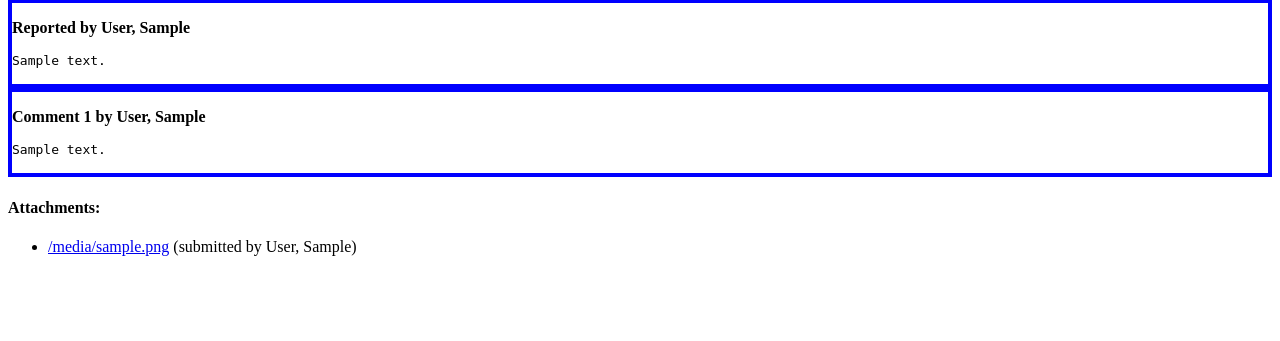
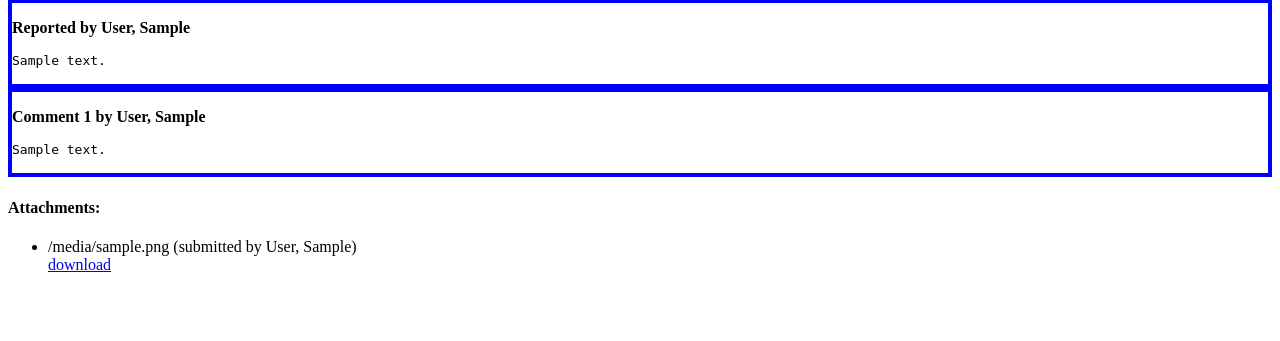
Before and after one commit to certik/bugzilla_ui, a Django app: template templates/bug.html in a window 1280 px wide. Shown: the part 107-448 px from the top of the page. Run offline with Django 3.2, Linux system fonts and the light colour scheme; the template is opened without the code that fills it: most values are stand-ins (such as "Sample title", 1, 10 or a date in 2020); form fields are guessed from the names that the template uses.

Commit message:
Refactoring

```diff
--- a/templates/bug.html
+++ b/templates/bug.html
@@ -37,8 +37,12 @@
     <ul>
     {% for a in attachments %}
     <li>
-    <a href="/ui/attachment/{{ a.attach_id }}">{{ a.filename }}</a>
+    {{ a.filename }}
         (submitted by {{ a.submitter.realname }}, {{ a.creation_ts }})
+        <br/>
+        <a href="/ui/attachment/{{ a.attach_id }}">download</a>
+        <br/>
+        <br/>
     </li>
     {% endfor %}
     </ul>
```
